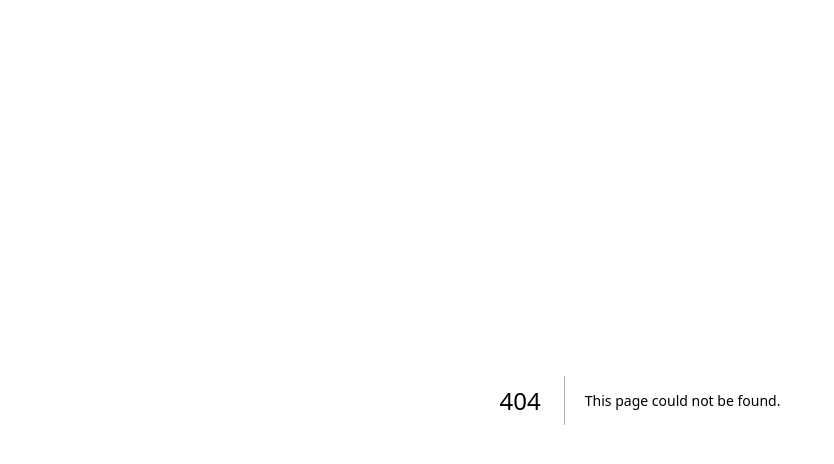
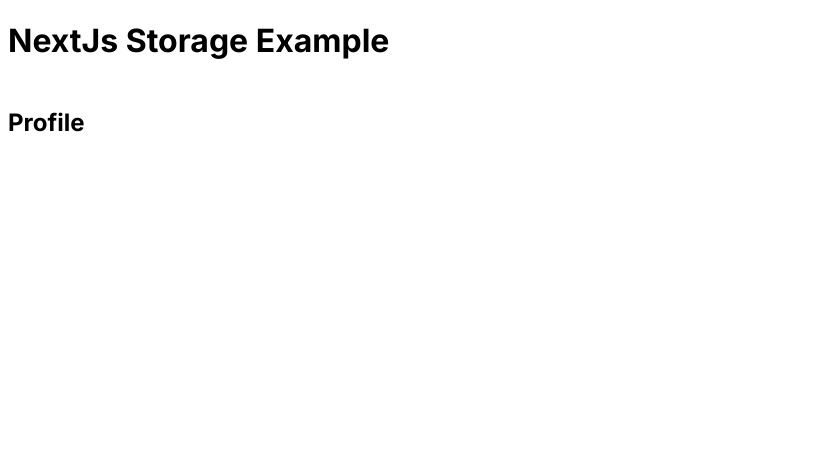
Before and after one commit to MatiasBarro/nextjs-storage-example, a Next.js app: page /profile in a window 1280 px wide. Before the commit this address had no page. Shown: the top 464 px of the page, without its empty margins (0-834 px from the left). Built offline with nearby package versions, Linux system fonts and the light colour scheme.

Commit message:
First Commit

```diff
--- a/package.json
+++ b/package.json
@@ -3,7 +3,7 @@
   "version": "0.1.0",
   "private": true,
   "scripts": {
-    "dev": "next dev",
+    "dev": "next dev --port 5001",
     "build": "next build",
     "start": "next start",
     "lint": "next lint"
--- a/src/app/layout.tsx
+++ b/src/app/layout.tsx
@@ -1,4 +1,4 @@
-import './globals.css'
+// import './globals.css'
 import { Inter } from 'next/font/google'
 
 const inter = Inter({ subsets: ['latin'] })
@@ -15,7 +15,10 @@
 }) {
   return (
     <html lang="en">
-      <body className={inter.className}>{children}</body>
+      <body className={inter.className}>
+        <h1 style={{marginBottom: '3rem'}}>NextJs Storage Example</h1>
+        {children}
+      </body>
     </html>
   )
 }
--- /dev/null
+++ b/src/app/profile/page.tsx
@@ -0,0 +1,7 @@
+export default function Profile() {
+    return (
+        <main>
+            <h2>Profile</h2>
+        </main>
+    )
+}
```
Also changed, not shown: 1 other file (tests, documents, lock files or other folders).
